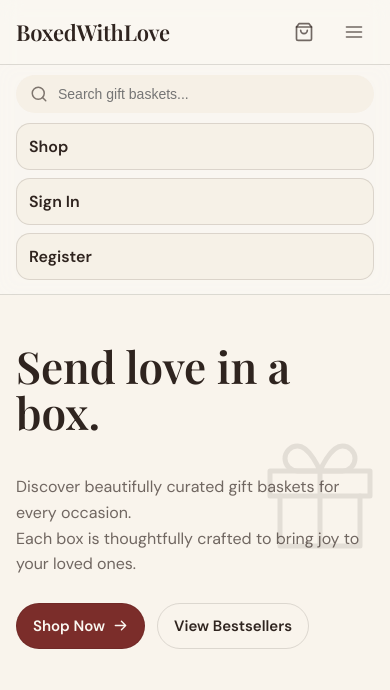
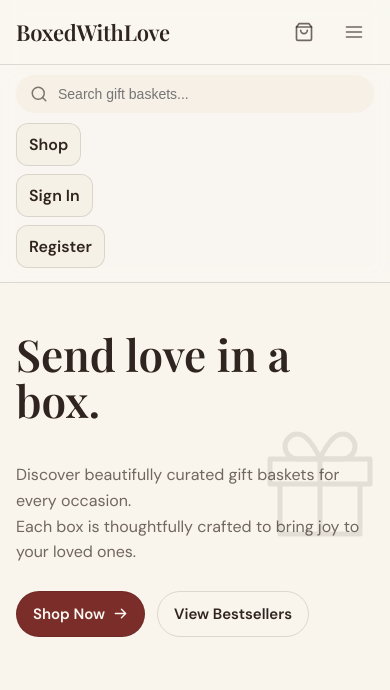
Before and after one commit to R-umaria/ProjectVI-Group5, a Flask app: page / in a window 390 px wide, after a click that opens the changed part. Shown: the top 690 px of the page. Run offline with Flask 3, Linux system fonts and the light colour scheme; data that the repository does not hold is empty; some libraries are stand-ins or nearby versions.

Commit message:
fix: navBar buttons width for hamburger menu

```diff
--- a/static/css/site.css
+++ b/static/css/site.css
@@ -218,16 +218,17 @@ details.account > summary::-webkit-details-marker { display: none; }
   .mobile-links {
     display: flex;
     flex-direction: column;
+    align-items: flex-start;
     gap: 8px;
     margin-top: 10px;
   }
 
   .mobile-link {
-    display: block;
-    width: 100%;
+    display: inline-block;
+    width: auto;
     text-align: left;
-    padding: 12px 12px;
-    border-radius: 14px;
+    padding: 10px 12px;
+    border-radius: 12px;
     border: 1px solid var(--border);
     background: rgba(243, 234, 220, 0.45);
     color: var(--foreground);
```
